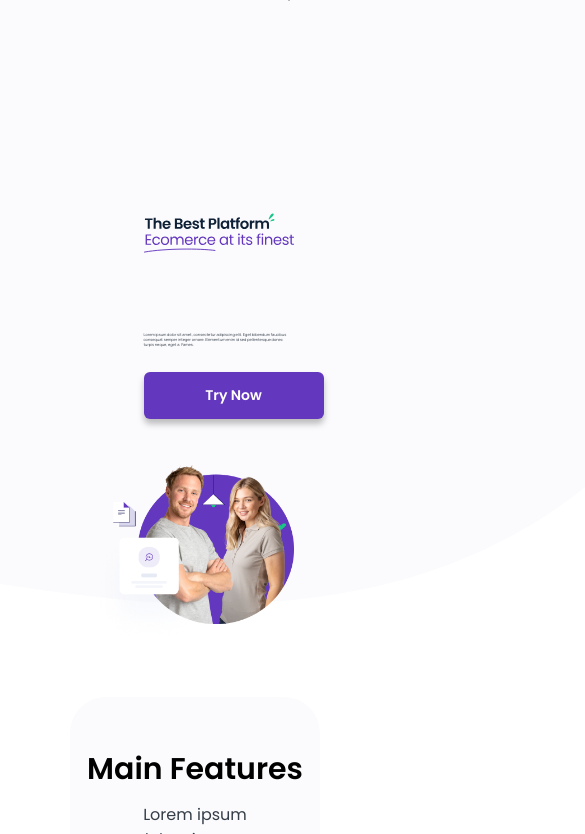
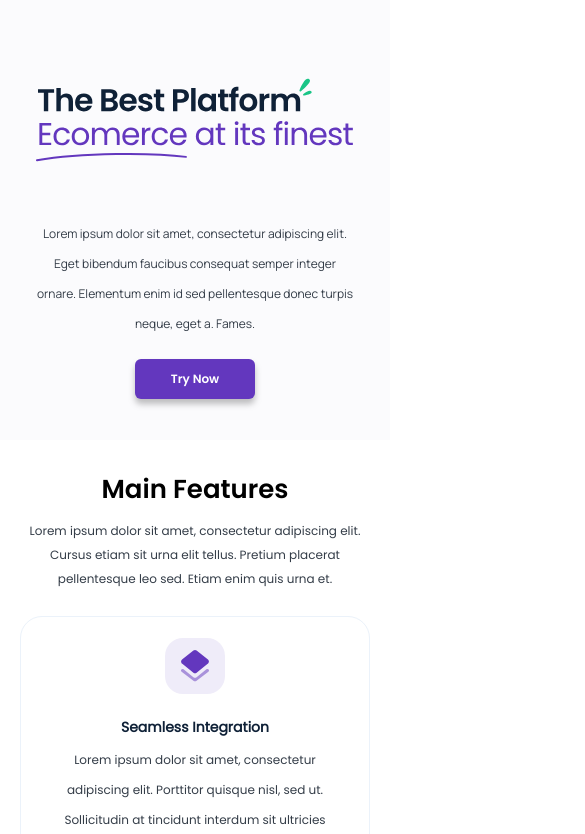
Before and after one commit to Mona95/React-LandingPage, a React app: page / in a window 390 px wide. Shown: the part 82-916 px from the top of the page, 585 px wide, since content can reach past the window. Built offline with nearby package versions, Linux system fonts and the light colour scheme.

Commit message:
Working on mobile resolutions and responsiveness of layout according to the design

```diff
--- a/package.json
+++ b/package.json
@@ -12,6 +12,7 @@
     "@testing-library/jest-dom": "^5.11.9",
     "@testing-library/react": "^11.2.5",
     "@testing-library/user-event": "^12.7.3",
+    "clsx": "^1.1.1",
     "node-sass": "^5.0.0",
     "react": "^17.0.1",
     "react-dom": "^17.0.1",
--- a/src/components/UI/AdSection/index.js
+++ b/src/components/UI/AdSection/index.js
@@ -21,7 +21,7 @@ const useStyles = makeStyles((theme) => ({
         textAlign: 'center',
         color: theme.palette.text.secondary,
         boxShadow: 'none',
-        height: '100%',
+        height: 'fit-content',
     },
     row: {
         height: '100%'
@@ -38,7 +38,7 @@ const AdSection = () => {
                     <Grid item xs={12} md={8} lg={6}>
                         <Paper className={classes.paper}><AdSectionContent /></Paper>
                     </Grid>
-                    <Grid item xs={12} md={4} lg={6}>
+                    <Grid className="isMobile" item xs={12} md={4} lg={6}>
                         <Paper className={classes.paper}><AdSectionImg /></Paper>
                     </Grid>
                 </Grid>
--- a/src/components/UI/AdSection/index.scss
+++ b/src/components/UI/AdSection/index.scss
@@ -1,5 +1,14 @@
 .adsection-wrapper{
-    height: 450px;
     padding: 10px;
     margin-top: 70px;
 }
+
+@media screen and (max-width: 478px) {
+    .adsection-wrapper{
+        background-color: #FBFBFD;
+        margin-top: 0px;
+    }
+    .isMobile{
+        display: none;
+    }
+  }
--- a/src/components/UI/AdSectionContent/index.js
+++ b/src/components/UI/AdSectionContent/index.js
@@ -1,14 +1,22 @@
-import React from 'react'
+import React, {useEffect, useState} from 'react'
 import { ReactComponent as AdSectionDescription } from '../../../assets/images/adsection-left.svg'
+import { ReactComponent as AdSectionDescriptionSmall } from '../../../assets/images/adsection-left-small.svg'
 
 import './index.scss'
 
 function AdSectionContent() {
+    const [isMobile, setIsMobile] = useState(false);
+
+    useEffect(() => {
+       window.addEventListener('resize', () => {
+           setIsMobile(window.outerWidth <= 478)
+      })
+    })
     return (
         <div className="adsection-content-wrapper">
             <div className="adsection-content">
                 <div className="desc-img-wrapper">
-                    <AdSectionDescription width='100%'/>
+                {isMobile ? <AdSectionDescriptionSmall width='100%'/> : <AdSectionDescription width="100%" /> }
                 </div>
                 <div className="text-wrapper">
                     Lorem ipsum dolor sit amet, consectetur adipiscing elit. Eget bibendum faucibus consequat semper integer ornare. Elementum enim id sed pellentesque donec turpis neque, eget a. Fames.
--- a/src/components/UI/AdSectionContent/index.scss
+++ b/src/components/UI/AdSectionContent/index.scss
@@ -8,9 +8,10 @@
 
 .text-wrapper{
     font-family: 'Manrope-regular';
-    font-size: 1vw;
+    font-size: 16px;
     margin-top: 8px;
     color: #343D48;
+    line-height: 30px;
 
 }
 
@@ -30,3 +31,24 @@
     cursor: pointer;
     filter: drop-shadow( 0px 5px 3px rgba(0, 0, 0, 0.25));
 }
+
+@media screen and (max-width: 478px) {
+   .adsection-content{
+       text-align: center;
+       padding: 15px 10px;
+   }
+
+   .text-wrapper{
+       font-size: 12px;
+   }
+
+   .button-wrapper{
+       margin-top: 20px;
+   }
+
+   .adsection-button{
+    width: 120px;
+    height: 40px;
+    font-size: 12px;
+   }
+  }
--- a/src/components/UI/FeatureCard/index.scss
+++ b/src/components/UI/FeatureCard/index.scss
@@ -1,6 +1,6 @@
 .feature-card{
-    height: 273px;
-    padding: 15px;
+    height: 244px;
+    padding: 5px;
 }
 
 .feature-card-icon{
@@ -30,3 +30,24 @@
     font-weight: normal;
     line-height: 32px;
 }
+
+@media screen and (max-width: 478px) {
+    .feature-card-icon{
+        margin:auto;
+        margin-bottom: 15px;
+        padding: 5px 15px;
+
+        svg{
+            width: 30px;
+        }
+    }
+
+    .feature-card-title{
+        font-size: 14px;
+    }
+
+    .feature-card-desc{
+        font-size: 12px;
+        line-height: 30px;
+    }
+}
--- a/src/components/UI/FeaturesSection/index.js
+++ b/src/components/UI/FeaturesSection/index.js
@@ -21,13 +21,17 @@ const useStyles = makeStyles((theme) => ({
   paper: {
     padding: theme.spacing(2),
     textAlign: "left",
-    border: "none",
     boxShadow: "none",
     borderRadius: 22,
+    border: 'none',
     "&:hover": {
       transition: "300ms",
       filter: "drop-shadow(0px 4px 4px rgba(0, 0, 0, 0.25))",
     },
+    "@media screen and (max-width: 478px)":{
+      border: '1px solid #EBF2FA',
+      textAlign:'center'
+    }
   },
 }));
 
@@ -58,12 +62,12 @@ function FeaturesSection() {
           </Grid>
           <Grid item xs={12} md={4} lg={4}>
             <Paper
-              style={{ boxShadow: "0px 70px 106px rgba(60, 52, 81, 0.12)" }}
+              style={{ boxShadow: "0px 70px 106px rgba(60, 52, 81, 0.12)", border: 'none' }}
               className={classes.paper}
             >
               <FeatureCard
                 icon={{icon: <MethodsIcon />, bgColor: '#FFEDED'}}
-                title=" Advanced Software Methods"
+                title="Advanced Software Methods"
               >
                 Lorem ipsum dolor sit amet, consectetur adipiscing elit.
                 Porttitor quisque nisl, sed ut. Sollicitudin at tincidunt
--- a/src/components/UI/FeaturesSection/index.scss
+++ b/src/components/UI/FeaturesSection/index.scss
@@ -44,3 +44,35 @@
     border-radius: 6px;
     cursor: pointer;
 }
+
+@media screen and (max-width: 478px) {
+    .featuresection-wrapper{
+        background-color: transparent;
+        margin-top: -20px;
+    }
+
+    .featuresection-title{
+        font-size: 26px;
+    }
+
+    .featuresection-subtitle{
+        font-size: 12px;
+        width: 85%;
+        line-height: 24px;
+    }
+
+    .features-cols{
+        margin-top: 5px;
+    }
+
+    .featuresection-button{
+        margin-top: 25px;
+    }
+
+    .trynow-btn{
+        width: 120px;
+        height: 42px;
+        font-size: 12px;
+    }
+
+}
--- a/src/components/UI/Navbar/index.js
+++ b/src/components/UI/Navbar/index.js
@@ -10,11 +10,7 @@ import './index.scss';
 const useStyles = makeStyles((theme) => ({
     root: {
       flexGrow: 1,
-    },
-    logo: {
-      flexGrow: 1,
-      marginLeft: 65
-    },
+    }
   }));
 
 const Navbar = () => {
@@ -24,7 +20,7 @@ const Navbar = () => {
       <div className={classes.root}>
        <AppBar position="static" className='appbar-wrapper'>
         <Toolbar>
-          <div className={classes.logo}>
+          <div className="logo-wrapper">
             <Logo />
           </div>
           <Button>Who we help</Button>
--- a/src/components/UI/Navbar/index.scss
+++ b/src/components/UI/Navbar/index.scss
@@ -35,11 +35,17 @@
     }
 }
 
-@media screen and (max-width: 375px) {
+.logo-wrapper{
+    flex-grow: 1;
+    margin-left: 65px;
+}
+
+// IPhone 8 and smaller screens
+@media screen and (max-width: 478px) {
     .appbar-wrapper {
       background-color: #fff !important;
       padding:10px 0px;
-
+        border-bottom: 1px solid #f3f3fc;
       button{
           display: none;
       }
@@ -48,4 +54,8 @@
           display: block ;
       }
     }
+
+    .logo-wrapper{
+        margin-left: 1px;
+    }
   }
--- a/src/components/containers/App/index.scss
+++ b/src/components/containers/App/index.scss
@@ -11,7 +11,7 @@
     padding: 20px 70px;
 }
 
-@media screen and (max-width: 375px) {
+@media screen and (max-width: 478px) {
     .content{
         padding: 0;
     }
```
Also changed, not shown: src/assets/images/adsection-left-small.svg (added).
